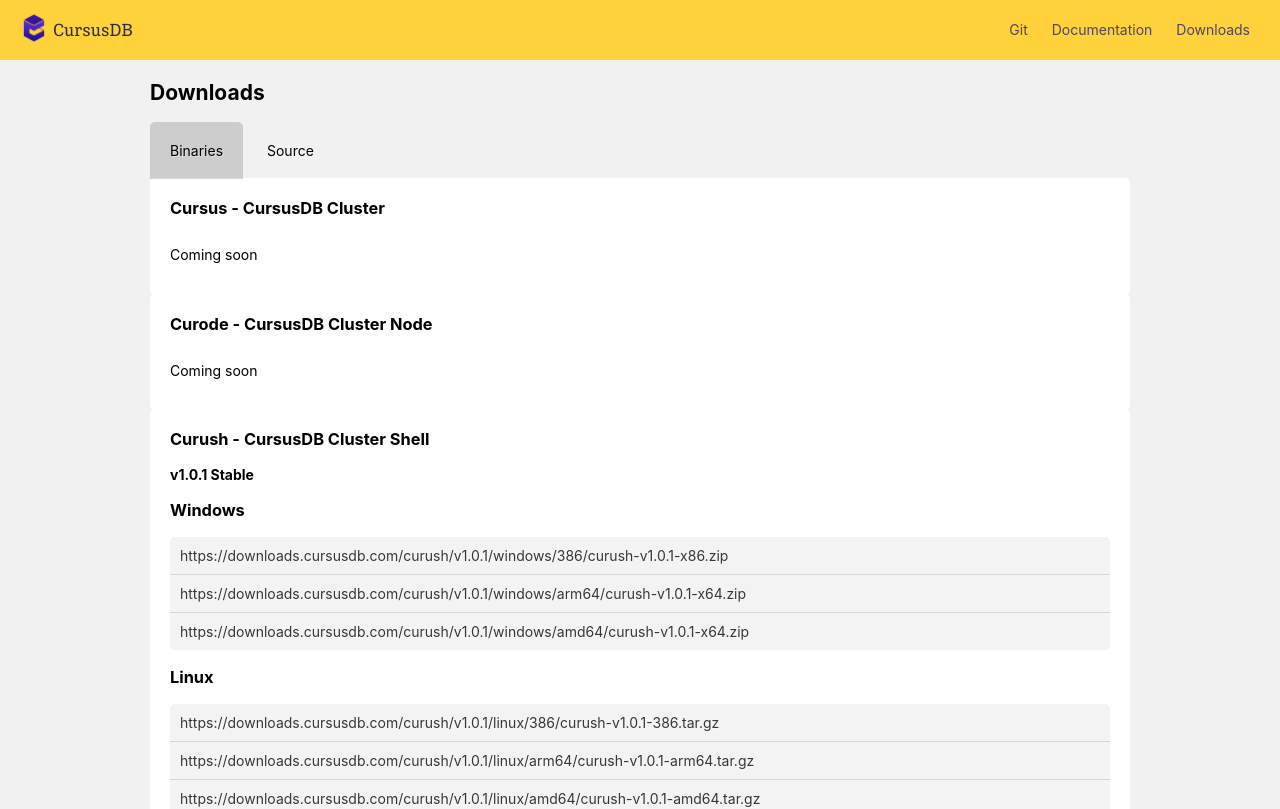
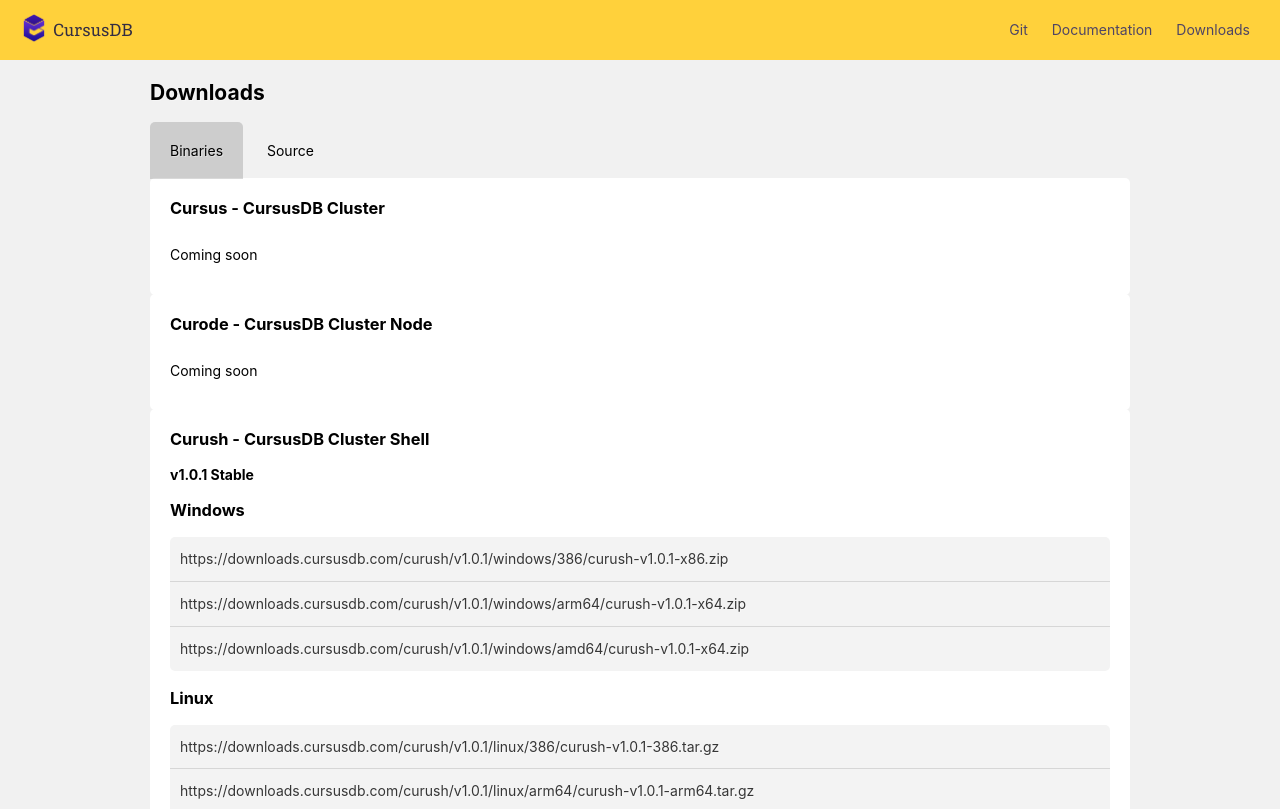
Before and after one commit to cursusdb/cursusdb-web, a SvelteKit app: page /downloads in a window 1280 px wide. Shown: the top 809 px of the page. Built offline with nearby package versions, Linux system fonts and the light colour scheme.

Commit message:
fix download os list overflow and word wrap it.

```diff
--- a/src/routes/downloads/+page.svelte
+++ b/src/routes/downloads/+page.svelte
@@ -141,6 +141,9 @@
 
     section div ul li {
         padding: 10px;
+        word-wrap: break-word;
+        overflow: hidden;
+        line-height: 1.7em;
         border-bottom: 1px solid rgba(0,0,0,0.12);
     }
 
```
